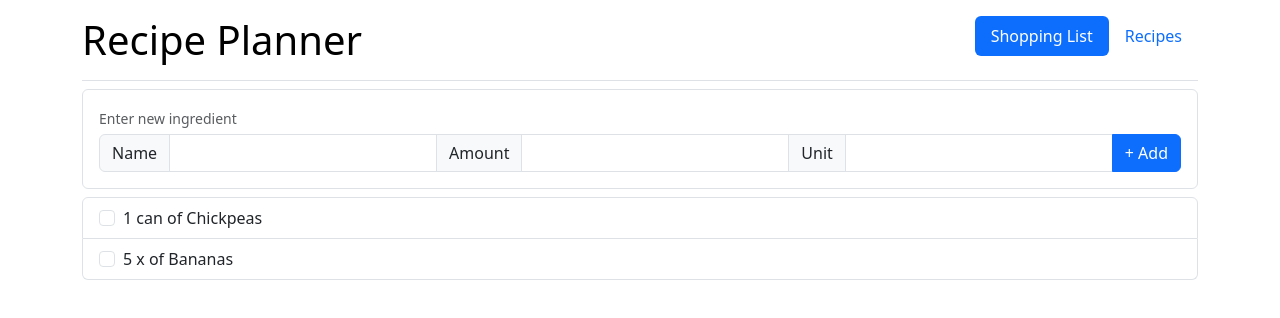
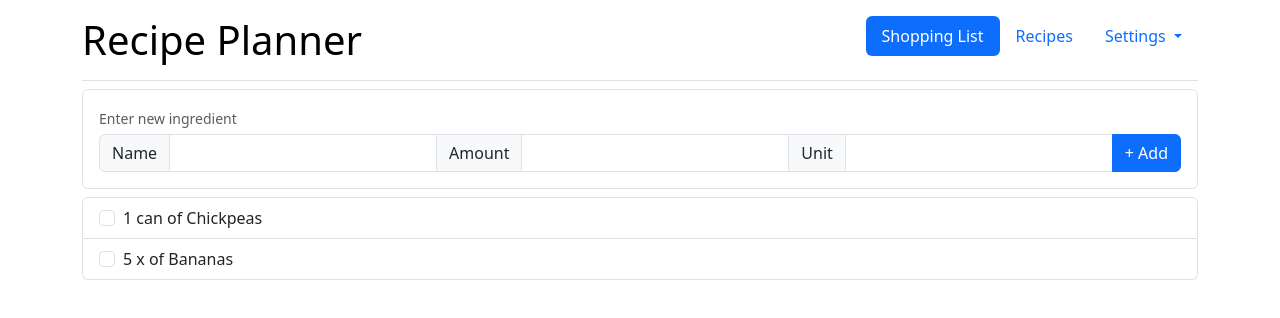
Before and after one commit to RobinWitt/angular_course_recipe-planner, an Angular app: page /shopping-list in a window 1280 px wide. Shown: the top 318 px of the page. Built offline with nearby package versions, Linux system fonts and the light colour scheme.

Commit message:
add functionality to dropdown nav

```diff
--- a/src/app/header/navigation/navigation.component.html
+++ b/src/app/header/navigation/navigation.component.html
@@ -17,13 +17,19 @@
       >Recipes</a
     >
   </li>
-  <!-- <li class="nav-item">
-    <a
-      routerLink="/"
-      class="nav-link"
-      routerLinkActive="active"
-      ariaCurrentWhenActive="page"
-      >Settings</a
+  <li class="nav-item dropdown">
+    <button
+      class="nav-link dropdown-toggle"
+      type="button"
+      aria-expanded="false"
+      (click)="isOpen = !isOpen"
     >
-  </li> -->
+      Settings
+    </button>
+    <ul [ngClass]="isOpen ? 'show' : ''" class="dropdown-menu">
+      <li><a class="dropdown-item" href="#">Action</a></li>
+      <li><a class="dropdown-item" href="#">Another action</a></li>
+      <li><a class="dropdown-item" href="#">Something else here</a></li>
+    </ul>
+  </li>
 </ul>
--- a/src/app/header/navigation/navigation.component.ts
+++ b/src/app/header/navigation/navigation.component.ts
@@ -1,10 +1,10 @@
-import { Component } from '@angular/core';
+import { Component, HostListener } from '@angular/core';
 
 @Component({
   selector: 'app-navigation',
   templateUrl: './navigation.component.html',
-  styleUrls: ['./navigation.component.css']
+  styleUrls: ['./navigation.component.css'],
 })
 export class NavigationComponent {
-
+  isOpen: boolean = false;
 }
```
